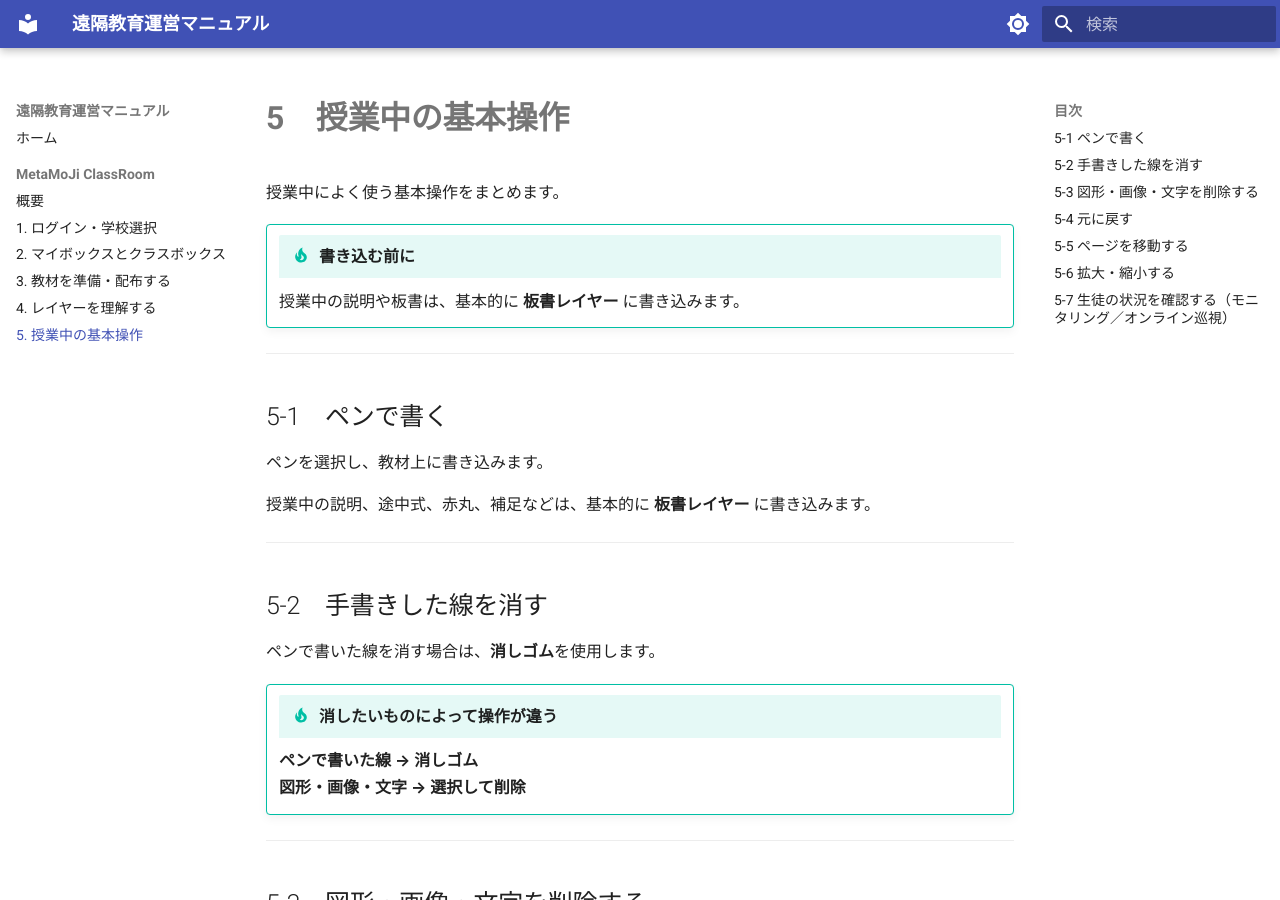
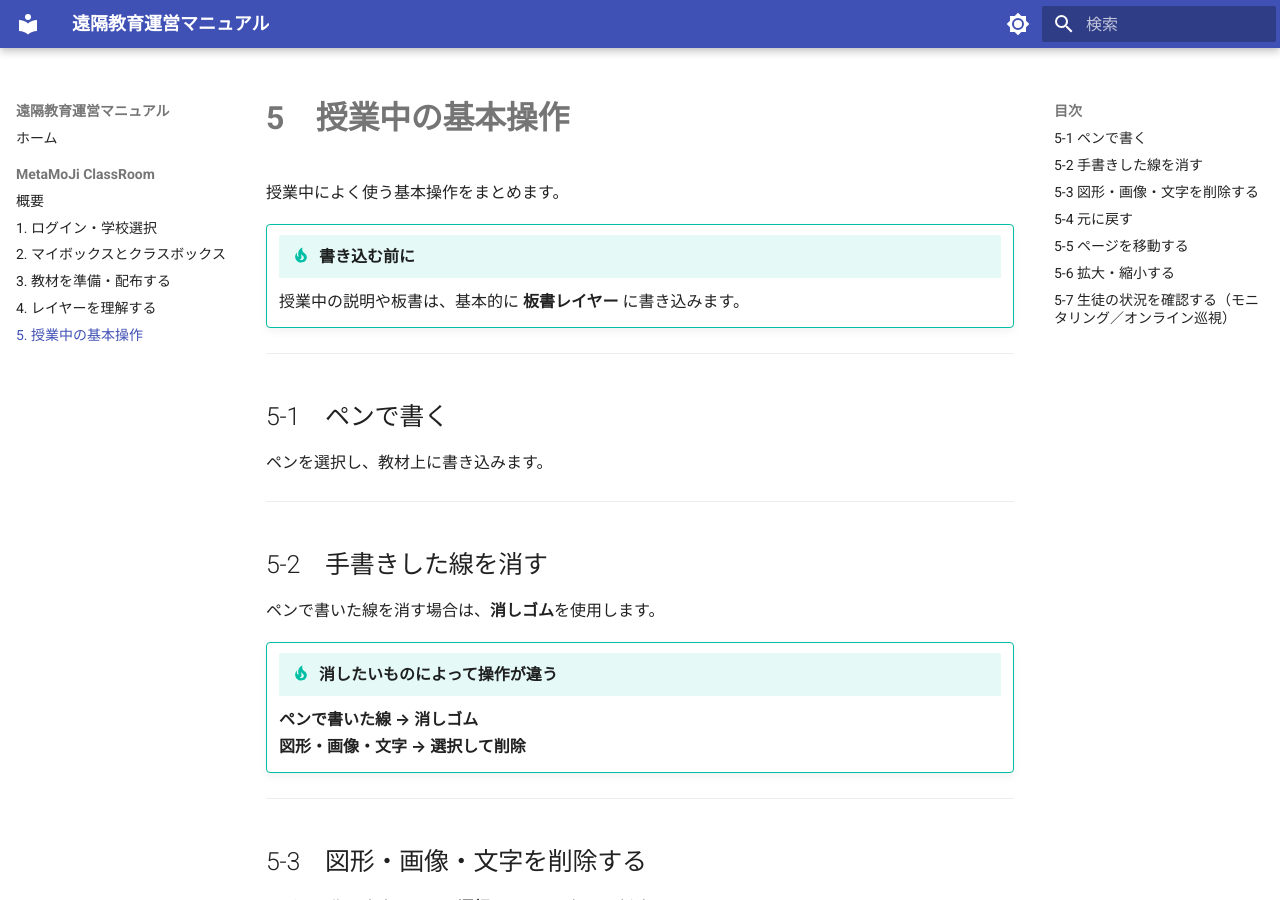
Before and after one commit to a-recs/remote-manual, an MkDocs documentation site: the page built from docs/metamoji/05-operation.md, in a window 1280 px wide and 900 px high. Built offline with MkDocs 1.6.1 and Material for MkDocs 9.7.7, drawn with Linux system fonts in a browser that asks for light colours.

Commit message:
Remove repeated layer guidance from basic operations

```diff
--- a/docs/metamoji/05-operation.md
+++ b/docs/metamoji/05-operation.md
@@ -10,8 +10,6 @@
 ## 5-1　ペンで書く
 
 ペンを選択し、教材上に書き込みます。
-
-授業中の説明、途中式、赤丸、補足などは、基本的に **板書レイヤー** に書き込みます。
 
 <!-- 画像掲載予定：ペンの位置、色・太さの変更、板書レイヤーへの書き込み -->
 
```
